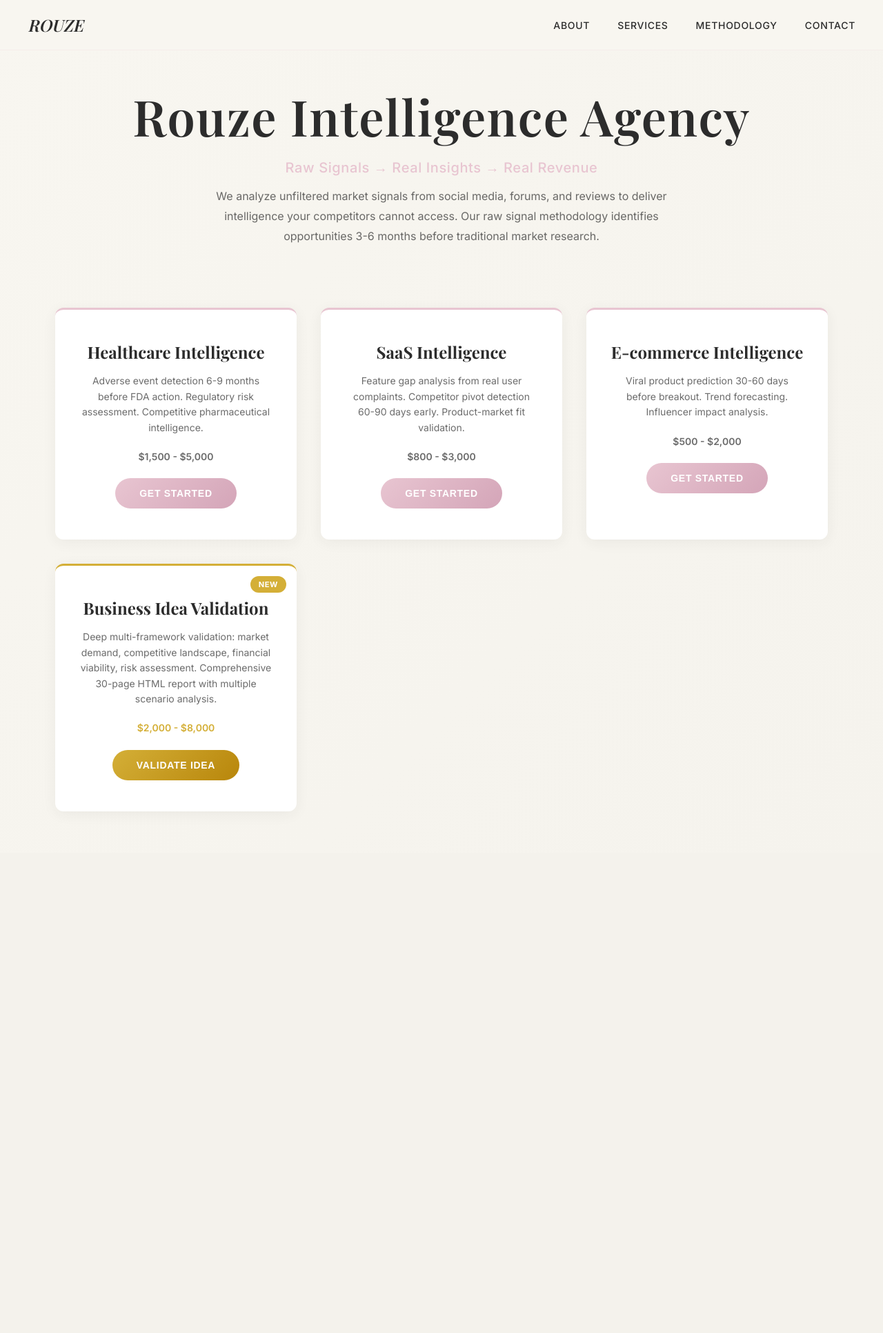
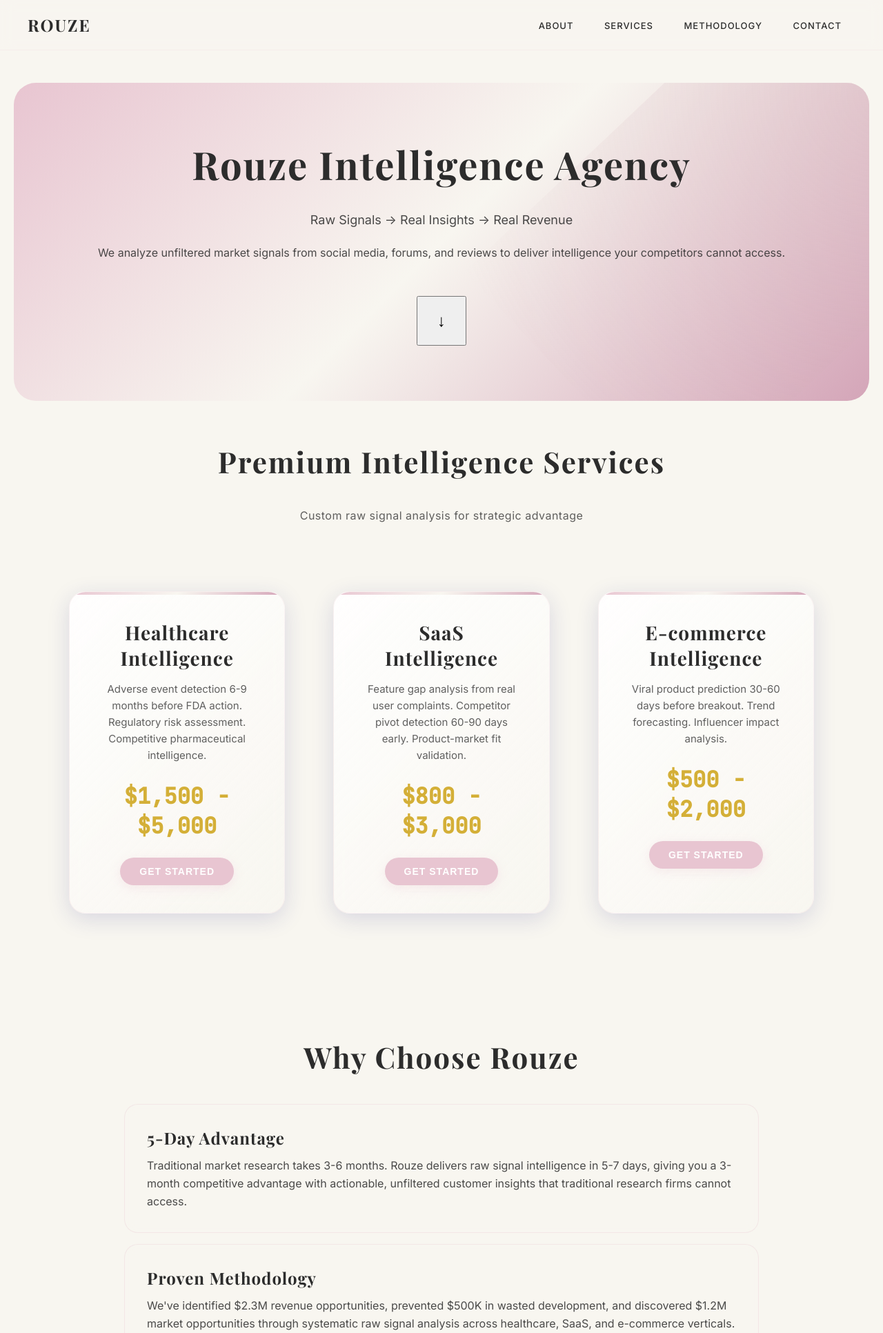
Before and after one commit to ruttkute/rouze-intelligence, a Flask app: page / in a window 1280 px wide. Shown: the top 1932 px of the page at 69% size. Before the commit the page ends 1176 px from the top, so only its background shows below. Run offline with Flask 3, Linux system fonts and the light colour scheme.

Commit message:
Deploy modern glassmorphic design

```diff
--- a/templates/index.html
+++ b/templates/index.html
@@ -3,274 +3,135 @@
 <head>
   <meta charset="UTF-8">
   <meta name="viewport" content="width=device-width, initial-scale=1.0">
-    <title>Rouze Intelligence Agency - Raw Signal Intelligence</title>
-    <link href="https://fonts.googleapis.com/css2?family=Playfair+Display:wght@400;600;700&family=Inter:wght@300;400;500;600;700&display=swap" rel="stylesheet">
+  <title>Rouze Intelligence - Premium Raw Signal Analysis</title>
+  <link href="https://fonts.googleapis.com/css2?family=Playfair+Display:wght@400;600;700&family=Inter:wght@300;400;500;600&family=JetBrains+Mono:wght@400;500&display=swap" rel="stylesheet">
   <style>
     :root {
       --rouze-cream: #F8F6F0;
       --intelligence-pink: #E8C5D1;
       --signal-black: #2C2C2C;
-            --data-gold: #D4AF37;
+      --accent-gold: #D4AF37;
+      --glass-blur: 10px;
+      --gradient-1: linear-gradient(135deg, #E8C5D1 0%, #F8F6F0 50%, #D4A5B8 100%);
+      --gradient-2: linear-gradient(45deg, rgba(232, 197, 209, 0.1), rgba(212, 175, 184, 0.05));
+      --shadow-glass: 0 8px 32px rgba(31, 38, 135, 0.15);
     }
-
     * { margin: 0; padding: 0; box-sizing: border-box; }
-
-        body {
-            font-family: 'Inter', sans-serif;
-            background: linear-gradient(135deg, #F8F6F0 0%, #F5F3ED 100%);
-            color: var(--signal-black);
-        }
-
-        nav {
-            position: fixed;
-            top: 0;
-            left: 0;
-            right: 0;
-            background: rgba(248, 246, 240, 0.95);
-            backdrop-filter: blur(10px);
-            border-bottom: 1px solid rgba(232, 197, 209, 0.2);
-            padding: 20px 0;
-            z-index: 1000;
-            transition: all 0.3s;
-        }
-
-        nav.scrolled {
-            padding: 15px 0;
-            box-shadow: 0 4px 20px rgba(44, 44, 44, 0.05);
-        }
-
-        .nav-container {
-            max-width: 1400px;
-            margin: 0 auto;
-            padding: 0 40px;
-            display: flex;
-            justify-content: space-between;
-            align-items: center;
-        }
-
-        .nav-logo {
-            font-family: 'Playfair Display', serif;
-            font-size: 24px;
-            font-weight: 600;
-            font-style: italic;
-            color: var(--signal-black);
-            text-decoration: none;
-        }
-
-        .nav-menu {
-            display: flex;
-            gap: 40px;
-            list-style: none;
-        }
-
-        .nav-menu a {
-            color: var(--signal-black);
-            text-decoration: none;
-            font-weight: 500;
-            font-size: 14px;
-            text-transform: uppercase;
-            letter-spacing: 0.05em;
-            transition: color 0.3s;
-        }
-
-        .nav-menu a:hover {
-            color: var(--intelligence-pink);
-        }
-
-        .hero {
-            min-height: 100vh;
-            display: flex;
-            flex-direction: column;
-            justify-content: center;
-            align-items: center;
-            text-align: center;
-            padding: 120px 40px 60px;
-        }
-
-        h1 {
-            font-family: 'Playfair Display', serif;
-            font-size: clamp(48px, 8vw, 72px);
-            font-weight: 600;
-            margin-bottom: 15px;
-            letter-spacing: 0.02em;
-        }
-
-        .subtitle {
-            font-size: clamp(16px, 2.5vw, 20px);
-            color: var(--intelligence-pink);
-            font-weight: 500;
-            margin-bottom: 15px;
-            letter-spacing: 0.03em;
-        }
-
-        .description {
-            max-width: 700px;
-            font-size: 16px;
-            line-height: 1.8;
-            color: rgba(44, 44, 44, 0.7);
-            margin-bottom: 50px;
-        }
-
-        .services {
-            display: grid;
-            grid-template-columns: repeat(auto-fit, minmax(320px, 1fr));
-            gap: 35px;
-            max-width: 1400px;
-            width: 100%;
-            padding: 0 40px;
-            margin-top: 40px;
-        }
-
-        .service-card {
-            background: white;
-            padding: 45px 35px;
-            border-radius: 12px;
-            border-top: 3px solid var(--intelligence-pink);
-            transition: all 0.4s;
-            cursor: pointer;
-            box-shadow: 0 4px 20px rgba(44, 44, 44, 0.06);
-        }
-
-        .service-card:hover {
-            transform: translateY(-8px);
-            box-shadow: 0 20px 60px rgba(232, 197, 209, 0.25);
-        }
-
-        .service-card.featured {
-            border-top-color: var(--data-gold);
-            position: relative;
-        }
-
-        .featured-badge {
-            position: absolute;
-            top: 15px;
-            right: 15px;
-            background: var(--data-gold);
-            color: white;
-            padding: 5px 12px;
-            border-radius: 15px;
-            font-size: 11px;
-            font-weight: 700;
-            text-transform: uppercase;
-            letter-spacing: 0.05em;
-        }
-
-        .service-card h3 {
-            font-family: 'Playfair Display', serif;
-            font-size: 24px;
-            margin-bottom: 15px;
-        }
-
-        .service-card p {
-            color: rgba(44, 44, 44, 0.7);
-            margin-bottom: 20px;
-            line-height: 1.6;
-            font-size: 14px;
-        }
-
-        .price-range {
-            font-size: 20px;
-            font-weight: 600;
-            color: var(--intelligence-pink);
-            margin: 18px 0;
-        }
-
-        .service-card.featured .price-range {
-            color: var(--data-gold);
-        }
-
-        .cta-button {
-            background: linear-gradient(135deg, #E8C5D1, #D4A5B8);
-            color: white;
-            border: none;
-            padding: 14px 35px;
-            font-size: 14px;
-            font-weight: 600;
-            border-radius: 50px;
-            cursor: pointer;
-            transition: all 0.3s;
-            text-transform: uppercase;
-            letter-spacing: 0.05em;
-        }
-
-        .service-card.featured .cta-button {
-            background: linear-gradient(135deg, var(--data-gold), #B8860B);
-        }
-
-        .cta-button:hover {
-            transform: translateY(-2px);
-            box-shadow: 0 8px 25px rgba(232, 197, 209, 0.4);
-        }
-
-        @media (max-width: 768px) {
-            .nav-menu { display: none; }
-            .services { grid-template-columns: 1fr; }
-        }
+    body { font-family: 'Inter', -apple-system, BlinkMacSystemFont, 'Segoe UI', sans-serif; background: var(--rouze-cream); color: var(--signal-black); overflow-x: hidden; }
+    nav { position: fixed; top: 0; width: 100%; background: rgba(248, 246, 240, 0.7); backdrop-filter: blur(var(--glass-blur)); border-bottom: 1px solid rgba(232, 197, 209, 0.2); z-index: 1000; padding: 20px 40px; display: flex; justify-content: space-between; align-items: center; }
+    nav .logo { font-family: 'Playfair Display', serif; font-size: 24px; font-weight: 700; color: var(--signal-black); letter-spacing: 2px; }
+    nav a { color: var(--signal-black); text-decoration: none; margin: 0 20px; font-weight: 500; font-size: 13px; letter-spacing: 1px; transition: color 0.3s ease; }
+    nav a:hover { color: var(--intelligence-pink); }
+    body { padding-top: 80px; }
+    .modern-card { position: relative; background: rgba(255, 255, 255, 0.7); backdrop-filter: blur(var(--glass-blur)); border: 1px solid rgba(232, 197, 209, 0.2); border-radius: 24px; padding: 40px; margin: 20px; box-shadow: var(--shadow-glass); transition: all 0.4s cubic-bezier(0.23, 1, 0.320, 1); overflow: hidden; }
+    .modern-card::before { content: ''; position: absolute; top: 0; left: 0; right: 0; bottom: 0; background: var(--gradient-2); pointer-events: none; border-radius: 24px; }
+    .modern-card:hover { transform: translateY(-8px); box-shadow: 0 16px 64px rgba(31, 38, 135, 0.25); border-color: rgba(232, 197, 209, 0.4); background: rgba(255, 255, 255, 0.85); }
+    .modern-card-content { position: relative; z-index: 1; }
+    .gradient-section { background: var(--gradient-1); padding: 80px 40px; text-align: center; border-radius: 32px; margin: 40px 20px; position: relative; overflow: hidden; }
+    .gradient-section::before { content: ''; position: absolute; top: -50%; right: -50%; width: 100%; height: 100%; background: radial-gradient(circle, rgba(212, 175, 184, 0.3), transparent); animation: float 20s ease-in-out infinite; }
+    @keyframes float { 0%, 100% { transform: translate(0, 0) rotate(0deg); } 50% { transform: translate(30px, 20px) rotate(180deg); } }
+    .gradient-section h1 { font-family: 'Playfair Display', serif; font-size: 56px; font-weight: 700; color: var(--signal-black); position: relative; z-index: 1; margin-bottom: 20px; letter-spacing: 2px; }
+    .gradient-section p { font-size: 18px; color: var(--signal-black); position: relative; z-index: 1; opacity: 0.85; line-height: 1.6; }
+    .btn-round { display: inline-flex; align-items: center; justify-content: center; width: 56px; height: 56px; border-radius: 50%; background: var(--intelligence-pink); color: white; border: none; cursor: pointer; font-weight: 600; font-size: 18px; transition: all 0.3s ease; box-shadow: 0 4px 15px rgba(232, 197, 209, 0.3); text-decoration: none; }
+    .btn-round:hover { transform: scale(1.1) rotate(5deg); box-shadow: 0 8px 25px rgba(232, 197, 209, 0.5); background: var(--accent-gold); }
+    .btn-round-large { width: 72px; height: 72px; font-size: 24px; }
+    .transparent-overlay { position: relative; background: rgba(248, 246, 240, 0.5); backdrop-filter: blur(8px); border: 1px solid rgba(232, 197, 209, 0.3); border-radius: 20px; padding: 32px; margin: 16px 0; transition: all 0.3s ease; }
+    .transparent-overlay:hover { background: rgba(248, 246, 240, 0.7); border-color: rgba(232, 197, 209, 0.5); transform: translateX(4px); }
+    .transparent-overlay h3 { font-family: 'Playfair Display', serif; font-size: 24px; margin-bottom: 12px; color: var(--signal-black); letter-spacing: 1px; }
+    .transparent-overlay p { color: var(--signal-black); opacity: 0.85; line-height: 1.6; }
+    .service-grid { display: grid; grid-template-columns: repeat(auto-fit, minmax(320px, 1fr)); gap: 30px; padding: 40px; max-width: 1200px; margin: 0 auto; }
+    .service-card { background: linear-gradient(135deg, rgba(255, 255, 255, 0.9), rgba(248, 246, 240, 0.7)); backdrop-filter: blur(10px); border: 1px solid rgba(232, 197, 209, 0.2); border-radius: 24px; padding: 40px; text-align: center; transition: all 0.4s ease; position: relative; overflow: hidden; }
+    .service-card::before { content: ''; position: absolute; top: 0; left: 0; right: 0; height: 4px; background: var(--gradient-1); }
+    .service-card:hover { transform: translateY(-12px); box-shadow: 0 20px 60px rgba(232, 197, 209, 0.2); border-color: rgba(232, 197, 209, 0.4); }
+    .service-card h3 { font-family: 'Playfair Display', serif; font-size: 28px; font-weight: 700; margin-bottom: 15px; color: var(--signal-black); letter-spacing: 1px; }
+    .service-card p { color: var(--signal-black); opacity: 0.75; font-size: 15px; margin: 15px 0; line-height: 1.6; }
+    .service-price { font-family: 'JetBrains Mono', monospace; font-size: 32px; font-weight: 600; color: var(--accent-gold); margin: 25px 0; }
+    .btn-get-started { background: var(--intelligence-pink); color: white; border: none; padding: 12px 28px; border-radius: 20px; font-weight: 600; cursor: pointer; transition: all 0.3s ease; font-size: 14px; letter-spacing: 1px; box-shadow: 0 4px 15px rgba(232, 197, 209, 0.3); }
+    .btn-get-started:hover { background: var(--accent-gold); transform: scale(1.05); box-shadow: 0 8px 25px rgba(212, 175, 184, 0.4); }
+    .section-title { font-family: 'Playfair Display', serif; font-size: 42px; font-weight: 700; text-align: center; margin: 60px 40px 40px; color: var(--signal-black); letter-spacing: 2px; }
+    .section-subtitle { text-align: center; color: var(--signal-black); opacity: 0.75; font-size: 16px; margin-bottom: 40px; letter-spacing: 0.5px; }
+    .advantage-section { padding: 60px 40px; max-width: 1000px; margin: 0 auto; }
+    footer { background: rgba(248, 246, 240, 0.5); backdrop-filter: blur(var(--glass-blur)); border-top: 1px solid rgba(232, 197, 209, 0.2); padding: 40px; text-align: center; margin-top: 60px; color: var(--signal-black); opacity: 0.75; font-size: 14px; letter-spacing: 0.5px; }
+    @media (max-width: 768px) { nav { flex-direction: column; padding: 15px 20px; gap: 15px; } nav a { margin: 0 10px; font-size: 12px; } .gradient-section { padding: 50px 20px; margin: 20px 10px; } .gradient-section h1 { font-size: 36px; } .service-grid { grid-template-columns: 1fr; padding: 20px; } .service-card { padding: 30px 20px; } .section-title { font-size: 32px; margin: 40px 20px 30px; } .transparent-overlay { padding: 20px; } .advantage-section { padding: 40px 20px; } }
   </style>
 </head>
 <body>
-    <nav id="navbar">
-        <div class="nav-container">
-            <a href="/" class="nav-logo">ROUZE</a>
-            <ul class="nav-menu">
-                <li><a href="/about">About</a></li>
-                <li><a href="/services">Services</a></li>
-                <li><a href="/methodology">Methodology</a></li>
-                <li><a href="#contact">Contact</a></li>
-            </ul>
+<nav>
+  <div class="logo">ROUZE</div>
+  <div>
+    <a href="#about">ABOUT</a>
+    <a href="#services">SERVICES</a>
+    <a href="#methodology">METHODOLOGY</a>
+    <a href="#contact">CONTACT</a>
   </div>
 </nav>
-
-    <div class="hero">
+<section class="gradient-section">
   <h1>Rouze Intelligence Agency</h1>
-        <p class="subtitle">Raw Signals → Real Insights → Real Revenue</p>
-        <p class="description">
-            We analyze unfiltered market signals from social media, forums, and reviews
-            to deliver intelligence your competitors cannot access. Our raw signal methodology
-            identifies opportunities 3-6 months before traditional market research.
-        </p>
-
-        <div class="services">
-            <div class="service-card" onclick="window.location.href='/intake/healthcare'">
+  <p style="margin-top: 30px; font-size: 18px;">Raw Signals → Real Insights → Real Revenue</p>
+  <p style="margin-top: 20px; font-size: 16px;">We analyze unfiltered market signals from social media, forums, and reviews to deliver intelligence your competitors cannot access.</p>
+  <div style="margin-top: 50px;">
+    <button class="btn-round-large" onclick="document.getElementById('services').scrollIntoView({behavior:'smooth'})">↓</button>
+  </div>
+</section>
+<section id="services">
+  <h2 class="section-title">Premium Intelligence Services</h2>
+  <p class="section-subtitle">Custom raw signal analysis for strategic advantage</p>
+  <div class="service-grid">
+    <div class="service-card modern-card">
+      <div class="modern-card-content">
         <h3>Healthcare Intelligence</h3>
         <p>Adverse event detection 6-9 months before FDA action. Regulatory risk assessment. Competitive pharmaceutical intelligence.</p>
-                <p class="price-range">$1,500 - $5,000</p>
-                <button class="cta-button">Get Started</button>
+        <div class="service-price">$1,500 - $5,000</div>
+        <button class="btn-get-started">GET STARTED</button>
       </div>
-
-            <div class="service-card" onclick="window.location.href='/intake/saas'">
+    </div>
+    <div class="service-card modern-card">
+      <div class="modern-card-content">
         <h3>SaaS Intelligence</h3>
         <p>Feature gap analysis from real user complaints. Competitor pivot detection 60-90 days early. Product-market fit validation.</p>
-                <p class="price-range">$800 - $3,000</p>
-                <button class="cta-button">Get Started</button>
+        <div class="service-price">$800 - $3,000</div>
+        <button class="btn-get-started">GET STARTED</button>
       </div>
-
-            <div class="service-card" onclick="window.location.href='/intake/ecommerce'">
+    </div>
+    <div class="service-card modern-card">
+      <div class="modern-card-content">
         <h3>E-commerce Intelligence</h3>
         <p>Viral product prediction 30-60 days before breakout. Trend forecasting. Influencer impact analysis.</p>
-                <p class="price-range">$500 - $2,000</p>
-                <button class="cta-button">Get Started</button>
-            </div>
-
-            <div class="service-card featured" onclick="window.location.href='/intake/business-idea'">
-                <span class="featured-badge">New</span>
-                <h3>Business Idea Validation</h3>
-                <p>Deep multi-framework validation: market demand, competitive landscape, financial viability, risk assessment. Comprehensive 30-page HTML report with multiple scenario analysis.</p>
-                <p class="price-range">$2,000 - $8,000</p>
-                <button class="cta-button">Validate Idea</button>
+        <div class="service-price">$500 - $2,000</div>
+        <button class="btn-get-started">GET STARTED</button>
       </div>
     </div>
   </div>
-
-    <script>
-        window.addEventListener('scroll', () => {
-            const nav = document.getElementById('navbar');
-            if (window.scrollY > 50) {
-                nav.classList.add('scrolled');
-            } else {
-                nav.classList.remove('scrolled');
-            }
-        });
-    </script>
+</section>
+<section id="methodology" class="advantage-section">
+  <h2 class="section-title">Why Choose Rouze</h2>
+  <div class="transparent-overlay">
+    <h3>5-Day Advantage</h3>
+    <p>Traditional market research takes 3-6 months. Rouze delivers raw signal intelligence in 5-7 days, giving you a 3-month competitive advantage with actionable, unfiltered customer insights that traditional research firms cannot access.</p>
+  </div>
+  <div class="transparent-overlay">
+    <h3>Proven Methodology</h3>
+    <p>We've identified $2.3M revenue opportunities, prevented $500K in wasted development, and discovered $1.2M market opportunities through systematic raw signal analysis across healthcare, SaaS, and e-commerce verticals.</p>
+  </div>
+  <div class="transparent-overlay">
+    <h3>Real Signals, Real Results</h3>
+    <p>Unlike surveys and generic reports, we analyze authentic customer conversations from Reddit, reviews, forums, and social media. This unfiltered data reveals what customers actually think—not what they think you want to hear.</p>
+  </div>
+  <div class="transparent-overlay">
+    <h3>Vertical Specialization</h3>
+    <p>We don't fit clients into templates. Each analysis is custom-built for your industry, with industry-specific data sources, methodology, and deliverables optimized for your decision-making needs.</p>
+  </div>
+</section>
+<section id="contact" style="padding: 60px 40px; text-align: center; max-width: 600px; margin: 0 auto;">
+  <h2 class="section-title">Ready to Discover Hidden Market Signals?</h2>
+  <p style="font-size: 16px; color: var(--signal-black); opacity: 0.85; margin: 30px 0; line-height: 1.8;">
+    Transform raw market data into strategic advantage. Get started with a quick intelligence brief or explore ongoing strategic intelligence monitoring.
+  </p>
+  <button class="btn-get-started" style="padding: 14px 32px; font-size: 15px;">SCHEDULE DISCOVERY CALL</button>
+</section>
+<footer>
+  <p>Rouze Intelligence Agency | Raw Signals → Real Insights → Real Revenue</p>
+  <p style="margin-top: 15px; font-size: 12px;">Strategic Intelligence Consultancy | Premium Market Analysis</p>
+</footer>
 </body>
 </html>
```
Lines whose indentation alone changed are shown as unchanged.
